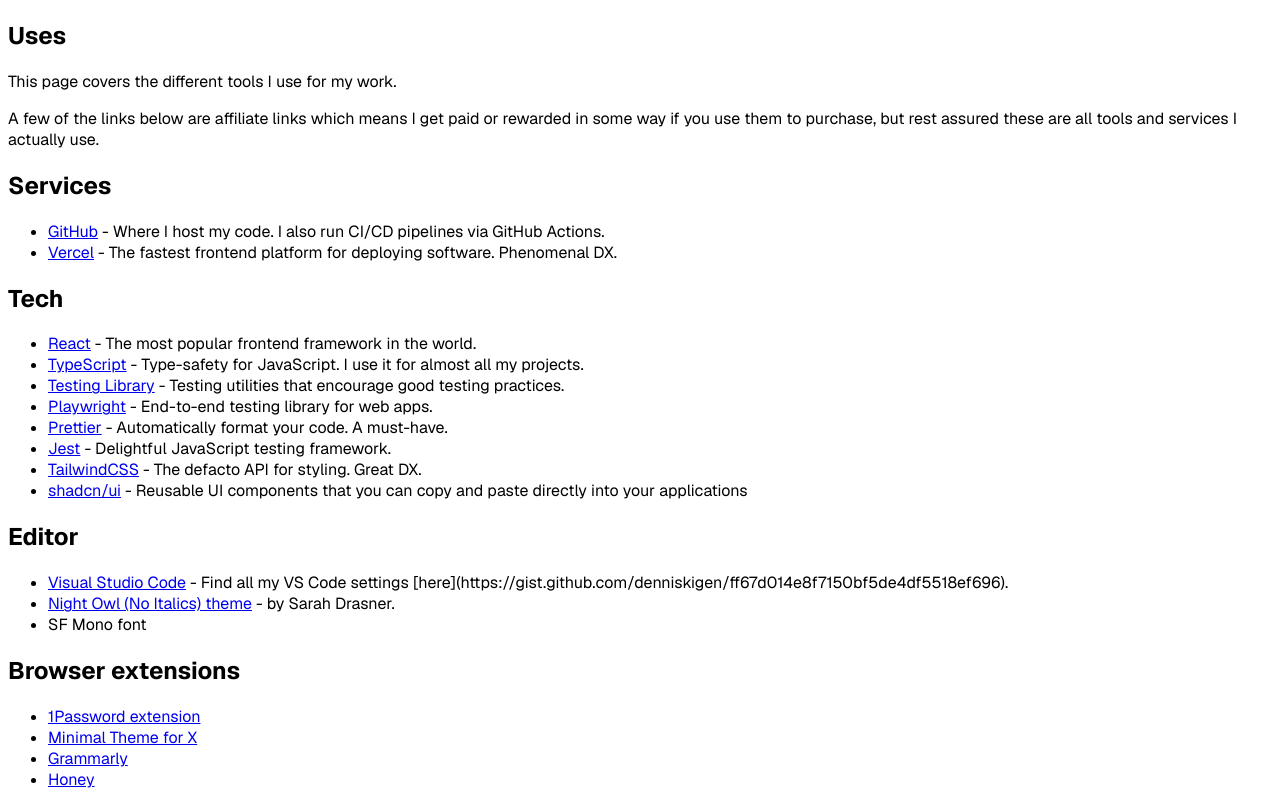
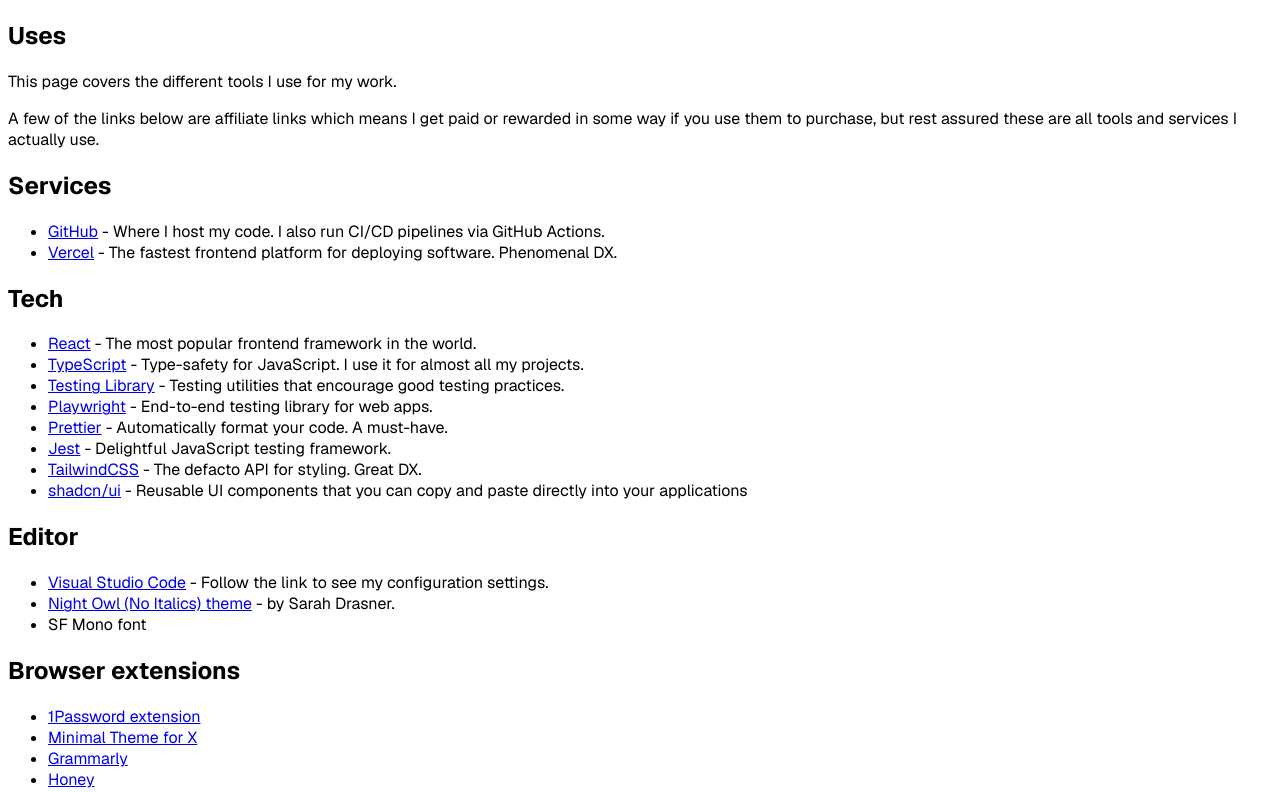
Before and after one commit to denniskigen/denniskigen.com, a Next.js app: page /uses in a window 1280 px wide. Shown: the top 792 px of the page. Built offline with nearby package versions, Linux system fonts and the light colour scheme.

Commit message:
Fixup VS Code section in Uses page

```diff
--- a/pages/uses.js
+++ b/pages/uses.js
@@ -85,9 +85,8 @@
       items: [
         {
           name: "Visual Studio Code",
-          link: "https://code.visualstudio.com",
-          description:
-            "Find all my VS Code settings [here](https://gist.github.com/denniskigen/ff67d014e8f7150bf5de4df5518ef696).",
+          link: "https://gist.github.com/denniskigen/ff67d014e8f7150bf5de4df5518ef696",
+          description: "Follow the link to see my configuration settings.",
         },
         {
           name: "Night Owl (No Italics) theme",
```
